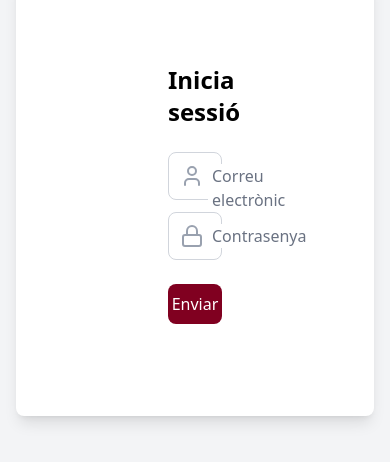
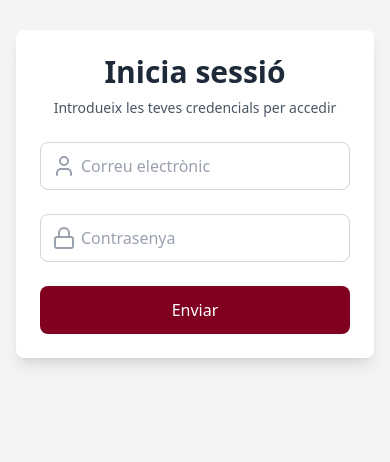
Before and after one commit to pgonzaalez/inwine, a React (Vite) app in the folder frontend/: page /login in a window 390 px wide. Shown: the part 228-690 px from the top of the page. Built offline with nearby package versions, Linux system fonts and the light colour scheme.

Commit message:
Hacer responsive el movil y bajar tiempo de espera

```diff
--- a/frontend/src/pages/LoginPage.jsx
+++ b/frontend/src/pages/LoginPage.jsx
@@ -1,7 +1,6 @@
 import { useState } from 'react';
 import { User, Lock } from 'lucide-react';
 import { useNavigate } from "react-router-dom";
-
 
 const AddLoginForm = () => {
     const apiUrl = import.meta.env.VITE_API_URL;
@@ -12,7 +11,6 @@ const AddLoginForm = () => {
     });
 
     const [message, setMessage] = useState('');
-
     const navigate = useNavigate();
 
     const handleChange = (e) => {
@@ -51,7 +49,7 @@ const AddLoginForm = () => {
 
             setTimeout(() => {
                 navigate("/");
-            }, 2000);
+            }, 1000);
         } catch (error) {
             setMessage(`Error: ${error.message}`);
         }
@@ -59,70 +57,50 @@ const AddLoginForm = () => {
 
     return (
         <div className="min-h-screen bg-gray-100 flex items-center justify-center p-4">
-            <div className="bg-white p-8 rounded-lg shadow-lg w-full max-w-6xl flex">
-                <div className="w-full px-30 py-15">
-                    <div className="text-center mb-6">
-                        <h1 className="text-2xl font-bold">Inicia sessió</h1>
+            <div className="bg-white p-6 md:p-8 rounded-lg shadow-lg w-full max-w-md">
+                <div className="mb-6 text-center">
+                    <h1 className="text-3xl font-bold text-gray-800">Inicia sessió</h1>
+                    <p className="mt-2 text-sm text-gray-600">Introdueix les teves credencials per accedir</p>
                 </div>
-                    {message && <p className="text-center text-green-500 mb-4">{message}</p>}
+                {message && <p className="text-center mb-4 text-green-500">{message}</p>}
                 <form onSubmit={handleSubmit} className="space-y-6">
-                        <div>
-                            <div className="space-y-3">
-                                {/* Tarjeta de crédito */}
                     <div className="relative">
-                                    <div className="flex items-center">
-                                        <User className="text-gray-400 absolute left-3 top-1/2 transform -translate-y-1/2" />
+                        <div className="absolute inset-y-0 left-0 flex items-center pl-3">
+                            <User className="text-gray-400" />
+                        </div>
                         <input
                             type="email"
                             name="email"
                             value={formData.email}
                             onChange={handleChange}
-                                            className="peer w-full h-12 bg-white rounded-lg border border-gray-300 pl-10 pr-3 placeholder-transparent focus:outline-none focus:ring-2 focus:ring-blue-500"
-                                            placeholder=" "
-                                            id="email"
+                            className="w-full h-12 pl-10 pr-4 border border-gray-300 rounded-lg placeholder-gray-400 focus:outline-none focus:ring-2 focus:ring-blue-500"
+                            placeholder="Correu electrònic"
+                            required
                         />
-                                        <label
-                                            htmlFor="email"
-                                            className="absolute left-10 top-2 text-gray-500 transition-all transform -translate-y-4 scale-75 origin-top-left bg-white px-1 peer-placeholder-shown:top-3 peer-placeholder-shown:scale-100 peer-placeholder-shown:translate-y-0 peer-focus:-translate-y-4 peer-focus:scale-75"
-                                        >
-                                            Correu electrònic
-                                        </label>
-                                    </div>
                     </div>
 
-                                {/* Cuenta bancaria */}
                     <div className="relative">
-                                    <div className="flex items-center">
-                                        <Lock className="text-gray-400 absolute left-3 top-1/2 transform -translate-y-1/2" />
+                        <div className="absolute inset-y-0 left-0 flex items-center pl-3">
+                            <Lock className="text-gray-400" />
+                        </div>
                         <input
                             type="password"
                             name="password"
                             value={formData.password}
                             onChange={handleChange}
-                                            className="peer w-full h-12 bg-white rounded-lg border border-gray-300 pl-10 pr-3 placeholder-transparent focus:outline-none focus:ring-2 focus:ring-blue-500"
-                                            placeholder=" "
-                                            id="password"
+                            className="w-full h-12 pl-10 pr-4 border border-gray-300 rounded-lg placeholder-gray-400 focus:outline-none focus:ring-2 focus:ring-blue-500"
+                            placeholder="Contrasenya"
+                            required
                         />
-                                        <label
-                                            htmlFor="password"
-                                            className="absolute left-10 top-2 text-gray-500 transition-all transform -translate-y-4 scale-75 origin-top-left bg-white px-1 peer-placeholder-shown:top-3 peer-placeholder-shown:scale-100 peer-placeholder-shown:translate-y-0 peer-focus:-translate-y-4 peer-focus:scale-75"
-                                        >
-                                            Contrasenya
-                                        </label>
-                                    </div>
-                                </div>
-                            </div>
                     </div>
 
                     <button
                         type="submit"
-                            className="w-full bg-[#800020] text-white py-2 rounded-lg hover:bg-[#600018] transition duration-300"
+                        className="w-full py-3 bg-[#800020] text-white rounded-lg hover:bg-[#600018] transition duration-300"
                     >
                         Enviar
                     </button>
                 </form>
-                </div>
-
             </div>
         </div>
     );
--- a/frontend/src/pages/RegisterSellerPage.jsx
+++ b/frontend/src/pages/RegisterSellerPage.jsx
@@ -60,7 +60,7 @@ const AddSellerForm = () => {
 
             setTimeout(() => {
                 navigate("/");
-            }, 2000);
+            }, 1000);
         } catch (error) {
             setMessage(`Error: ${error.message}`);
         }
```
Lines whose indentation alone changed are shown as unchanged.
